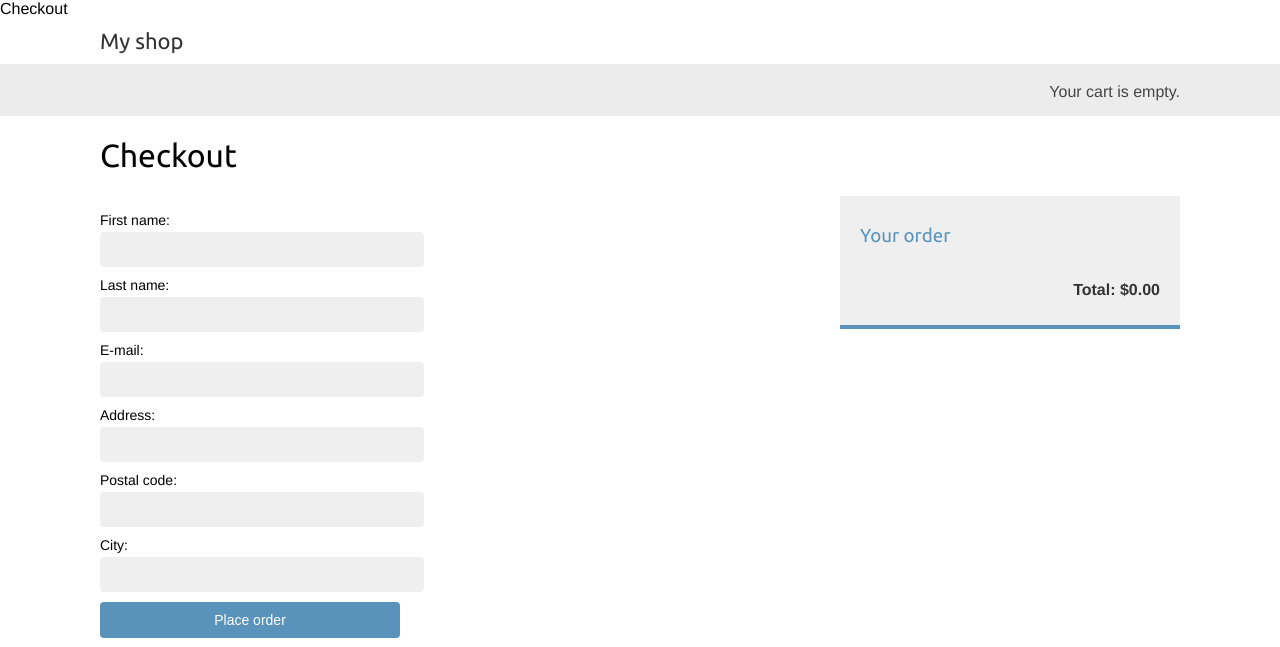
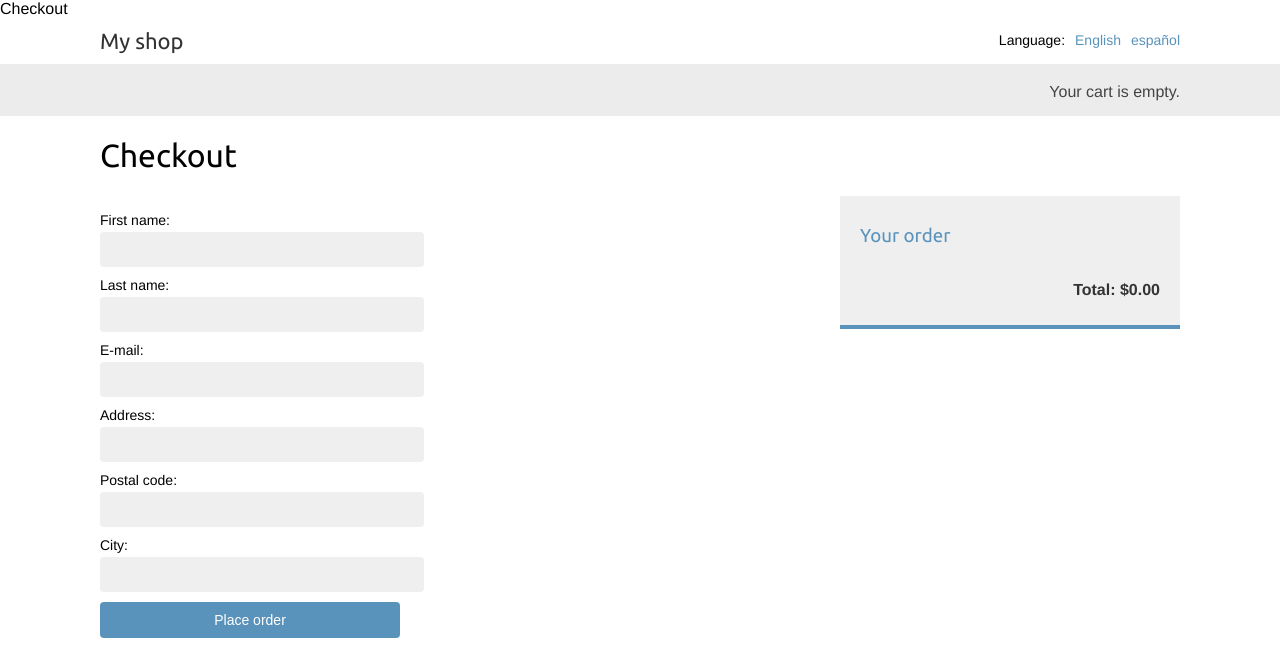
Before and after one commit to tomasrpita/django-online-shop, a Django app: page /en/orders/create/ in a window 1280 px wide. Shown: the top 647 px of the page. Run offline with Django 5.2, Linux system fonts and the light colour scheme; parts of the project's set-up code (start-up, migrations or seed data) failed here and were passed over.

Commit message:
chore: Update base.html to include language selection in the header

```diff
--- a/myshop/shop/templates/shop/base.html
+++ b/myshop/shop/templates/shop/base.html
@@ -7,9 +7,25 @@
     <link href="{% static "css/base.css" %}" rel="stylesheet">
   </head>
   <body>
-    <div id="header">
-      <a href="/" class="logo">{% translate "My shop" %}</a>
-    </div>
+<div id="header">
+  <a href="/" class="logo">{% translate "My shop" %}</a>
+  {% get_current_language as LANGUAGE_CODE %}
+  {% get_available_languages as LANGUAGES %}
+  {% get_language_info_list for LANGUAGES as languages %}
+  <div class="languages">
+    <p>{% translate "Language" %}:</p>
+    <ul class="languages">
+      {% for language in languages %}
+        <li>
+          <a href="/{{ language.code }}/"
+          {% if language.code == LANGUAGE_CODE %} class="selected"{% endif %}>
+            {{ language.name_local }}
+          </a>
+        </li>
+      {% endfor %}
+    </ul>
+  </div>
+</div>
     <div id="subheader">
       <div class="cart">
       {% with total_items=cart|length %}
```
